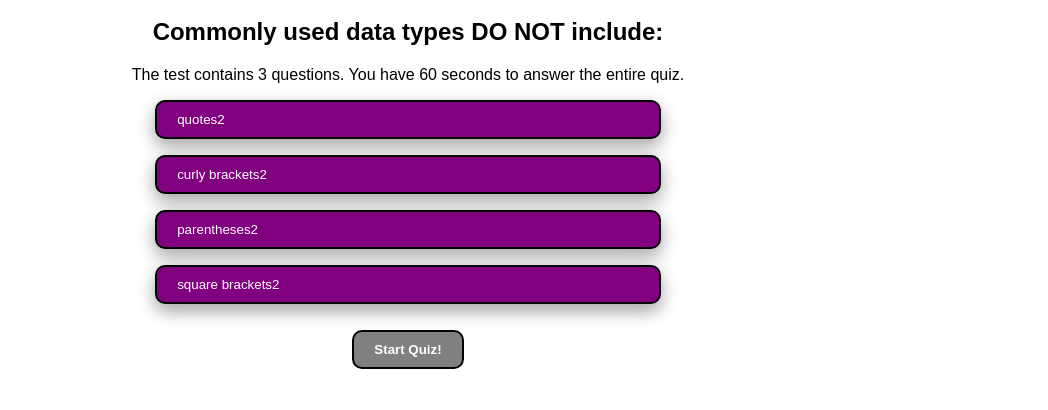
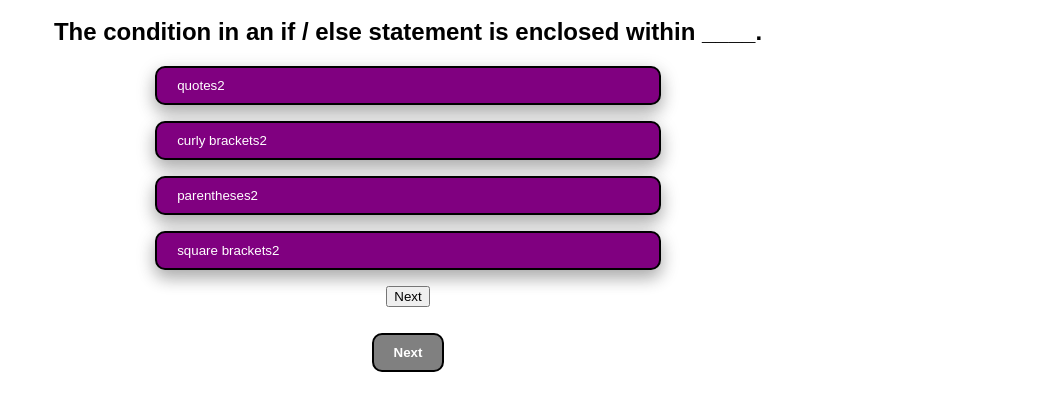
Before and after one commit to leetsao1/code-quiz, a plain HTML site: page index.html in a window 1280 px wide. Both pictures are taken after a click on the button "Start Quiz!". Shown: the part 120-530 px from the top of the page, without its empty margins (232-1280 px from the left). Drawn offline with nearby package versions, Linux system fonts and the light colour scheme.

Commit message:
saving progress. Updated answer buttons to disappear when clicked.

```diff
--- a/Assets/css/style.css
+++ b/Assets/css/style.css
@@ -15,8 +15,13 @@ body{
     padding: 10px 20px;
     box-shadow: 0 8px 16px 0 rgba(0,0,0,0.2), 0 6px 20px 0 rgba(0,0,0,0.19);
     width: 90%;
+}
 
+
+.answer-button:hover{
+  background-color: green;
 }
+
 
 #start-button{
     background-color: gray;
@@ -27,7 +32,9 @@ body{
     border-radius: 10px;
     margin: 10px 25px;
     padding: 10px 20px;
-
+}
+#start-button:hover{
+background-color: green;
 }
 
   @media screen and (min-width: 600px) {
--- a/Assets/javaScript/quiz.js
+++ b/Assets/javaScript/quiz.js
@@ -5,7 +5,7 @@ $(document).ready(function () {
     {
       title: "Commonly used data types DO NOT include:",
       choices: ["strings1", "booleans1", "alerts1", "numbers1"],
-      answer: "alerts",
+      answer: "alerts1",
     },
     {
       title: "The condition in an if / else statement is enclosed within ____.",
@@ -21,88 +21,62 @@ $(document).ready(function () {
 
   //HTML INTRO
   $(".title-header").text("Code Quiz 1");
-  $(".content").text(
-    "The test contains 3 questions. You have 60 seconds to answer the entire quiz."
-  );
+  $(".content").text("The test contains 3 questions. You have 60 seconds to answer the entire quiz.");
 
 
   function makeQuestion() {
-    //$('.title-header').text("Quiz Question");
+    var score = 0;
+
+    //Generates random number and index
     var randomIndex = Math.floor(Math.random() * questions.length);
     var randomQuestionNumber = randomIndex + 1;
     console.log(randomQuestionNumber);
-    booleanQuestion = true;
-    console.log(booleanQuestion);
 
-    while(booleanQuestion){
-      $('.title-header').text("Question #" + randomQuestionNumber); //** can be adjusted or deleted later on */
-      $(".question").text(questions[0].title);
+    //Overwrite the DOM for Question Prompt
 
-      for (var j = 0 ; j < questions[0].choices.length; j++){
-        $(".multiple-choice").append('<p><button class="answer-button">' + questions[randomIndex].choices[j] +'</button></p>');
-        //**add method to check for answer here */
+    $('.title-header').text("Question #" + randomQuestionNumber);
+    $(".question").text(questions[randomIndex].title);
+    $('#start-button').text('Next');
+
+    // Generates answers at random index
+    for (var j = 0 ; j < questions[randomIndex].choices.length; j++){
+      $(".multiple-choice").append('<p><button id="button" class="answer-button" value="'+j+'" >' + questions[randomIndex].choices[j] +'</button></p>');
+    }
+    $(".multiple-choice").append('<p><button id="next" class="button">Next </button></p>');
+
+    // Function checks for right answer by clicking and returning value
+    $(".answer-button").on("click", function(){
+      var selectedAnswer = $(this).val();
+      console.log(selectedAnswer);
+      $(".answer-button").remove();
+
+      // $('#next').on(click, function(){
+      //   $(".answer-button").remove();
+      // })
+
+
+      if( questions[randomIndex].choices[selectedAnswer] === questions[randomIndex].answer){
+        score++;
+        console.log("the answer is correct!, Score: " + score);
+        return;
+      }
+      else {
+        console.log("the answer is WRONG!!, Score: " + score);
+        return;
       }
 
-      $("#answer-button").on("click", function(){
-        console.log('this works!')
-
-      });
-      console.log(booleanQuestion);
-      booleanQuestion = false;
-      console.log(booleanQuestion);
-    }
-
-  //   var q;
-  //   //Creates questions
-  //   for (var i = 0; i < questions.length; i++) {
-  //     var questionNumber = i+1;
-  //     $('.title-header').text("Question #"+ questionNumber);
-  //     $(".question").text(questions[i].title);
-  //     console.log ("I inside the loop i" +i);
-  //     q = i;
-  //   }
-  //   console.log ("i outside q:" + q);
-
-    // Creates answer buttons
-    // for (var j = 0 ; j < questions[0].choices.length; j++){
-    // $(".multiple-choice").append('<p><button id="answer-button">' + questions[i].choices[j] +'</button></p>');
-    //}
+    });
 
   }
 
-   $("#start-button").on("click", makeQuestion);
+  function checkAnswer(){
+    console.log ("Check answer works");
+  }
 
 
-  //Appends multiple choice buttons **this can become a for loop once i know how to get objects**
+
+  $("#start-button").on("click", makeQuestion);
+  //$(".answer-button").on("click", makeQuestion);
 
 
-  // QUESTION 1
-  // $("#start-button").on("click", function () {
-
-  //   // $('.title-header').text("Question #1");
-  //   //$(".question").text("How do you link a Javascript file to your html file?");
-  //   $(".content").text(""); //This clears out the initial <p> content
-  //   createAnswer();
-
-  //   $("#answer-a").text("a) ");
-
-  //   // QUESTION 2
-  //   $(".answer").on("click", function () {
-  //     // create a function that populates the quizzes call it question 1
-  //     $(".title-header").text("Question #2");
-  //     $(".question").text("What does HTML stand for?");
-  //     $(".content").text(""); //This clears out the initial <p> content
-
-  //     $("#answer-a").text("a) ");
-  //     $("#answer-b").text("b) ");
-  //     $("#answer-c").text("c) ");
-  //     $("#answer-d").text("d) ");
-  //   });
-
-  //   //$('.multiple-choice').append('<button id="start-button" type="button">Check Answer</button>');
-  // });
-
-  // $('body').html('<div id="quiz"><h1>Code Quiz</h1></div>');
-  // $('#quiz').append('<p>The test contains 3 questions. You have 60 seconds to answer the entire quiz.</p>');
-  // $('#quiz').append('<button id="start-button" type="button">Start Quiz!</button>');
 }); //document ready
--- a/Assets/javaScript/timer.js
+++ b/Assets/javaScript/timer.js
@@ -31,6 +31,7 @@ $(document).ready(function () {
   $("#start-button").on("click", function () {
     setTime();
     //$("#start-button").remove();
+    $(".content").remove();
   });
 
   //setTime();
```
Also changed, not shown: index.html (+1 -1 lines).
